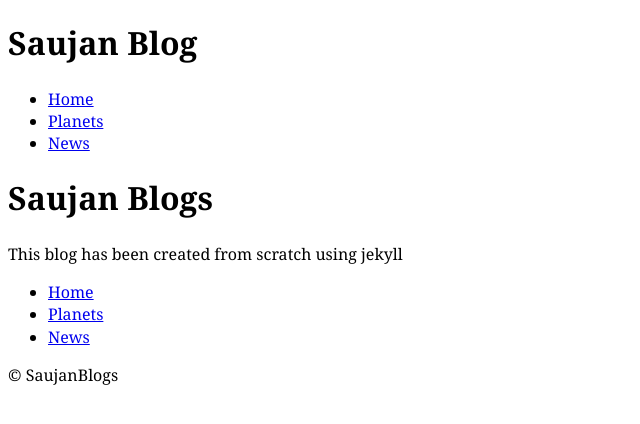
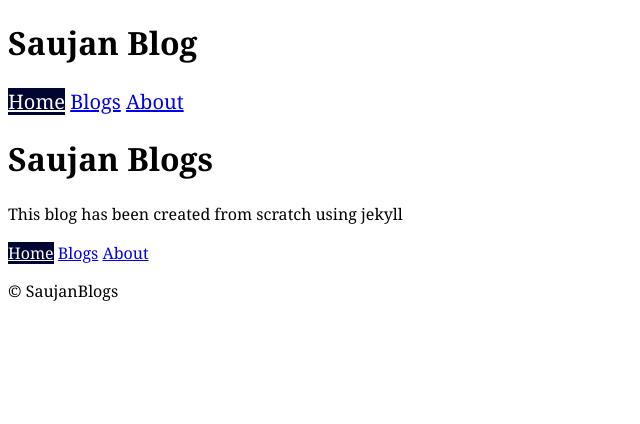
Before and after one commit to saujankhapungblogs/saujanblog, a Jekyll site: the page built from index.html, in a window 1280 px wide. Shown: the top 424 px of the page, without its empty margins (0-640 px from the left). Built offline with Jekyll 4.4.1, drawn with Linux system fonts in a browser that asks for light colours.

Commit message:
post, about etc

```diff
--- /dev/null
+++ b/_data/navigation.yml
@@ -0,0 +1,6 @@
+- name: Home
+  link: /
+- name: About
+  link: /about.html
+- name: Blog
+  link: /blog.html
--- a/_includes/nav.html
+++ b/_includes/nav.html
@@ -1,7 +1,7 @@
 <nav>
-    <ul>
-        <li><a href="{{site.baseurl}}">Home</a></li>
-        <li><a href="{{site.baseurl}}/planets/">Planets</a></li>
-        <li><a href="{{site.baseurl}}/news.html">News</a></li>
+    <ul class="nav {{include.navclass}}">
+        <li><a href="{{site.baseurl}}/" class = "{% if page.url == '/' %}current{% endif %}">Home</a></li>
+        <li><a href="{{site.baseurl}}/blog.html/" class = "{% if page.url == '/blog.html' %}current{% endif %}">Blogs</a></li>
+        <li><a href="{{site.baseurl}}/about.html" class = "{% if page.url == '/about.html' %}current{% endif %}">About</a></li>
     </ul>
 </nav>
--- a/_layouts/default.html
+++ b/_layouts/default.html
@@ -11,13 +11,13 @@
 
 <header>
     <h1>Saujan Blog</h1>
-    {% include nav.html %}
+    {% include nav.html navclass='nav-top'%}
 </header>
 
 {{content}}
 
 <footer>
-    {% include nav.html %}
+    {% include nav.html navclass='nav-bottom' %}
     <p>&#169; SaujanBlogs</p>
 </footer>
 
--- a/css/common.css
+++ b/css/common.css
@@ -4,3 +4,23 @@
 
     font: normal 100%/1.4 Georgia,serif;
 }
+
+.current {
+    background-color: #000531;
+    color: #fff;
+}
+
+.nav {
+    margin: 0;
+    padding: 0;
+
+    list-style-type: none;
+}
+
+.nav > li {
+    display: inline-block;
+}
+
+.nav-top{
+    font-size: 1.25rem;
+}
```
Also changed, not shown: _layouts/post.html (added, +7 -0 lines), _posts/2021-11-09-My-First-Post.md (added, +11 -0 lines), about.md (added, +8 -0 lines), blog.html (added, +15 -0 lines), 1 other file.
